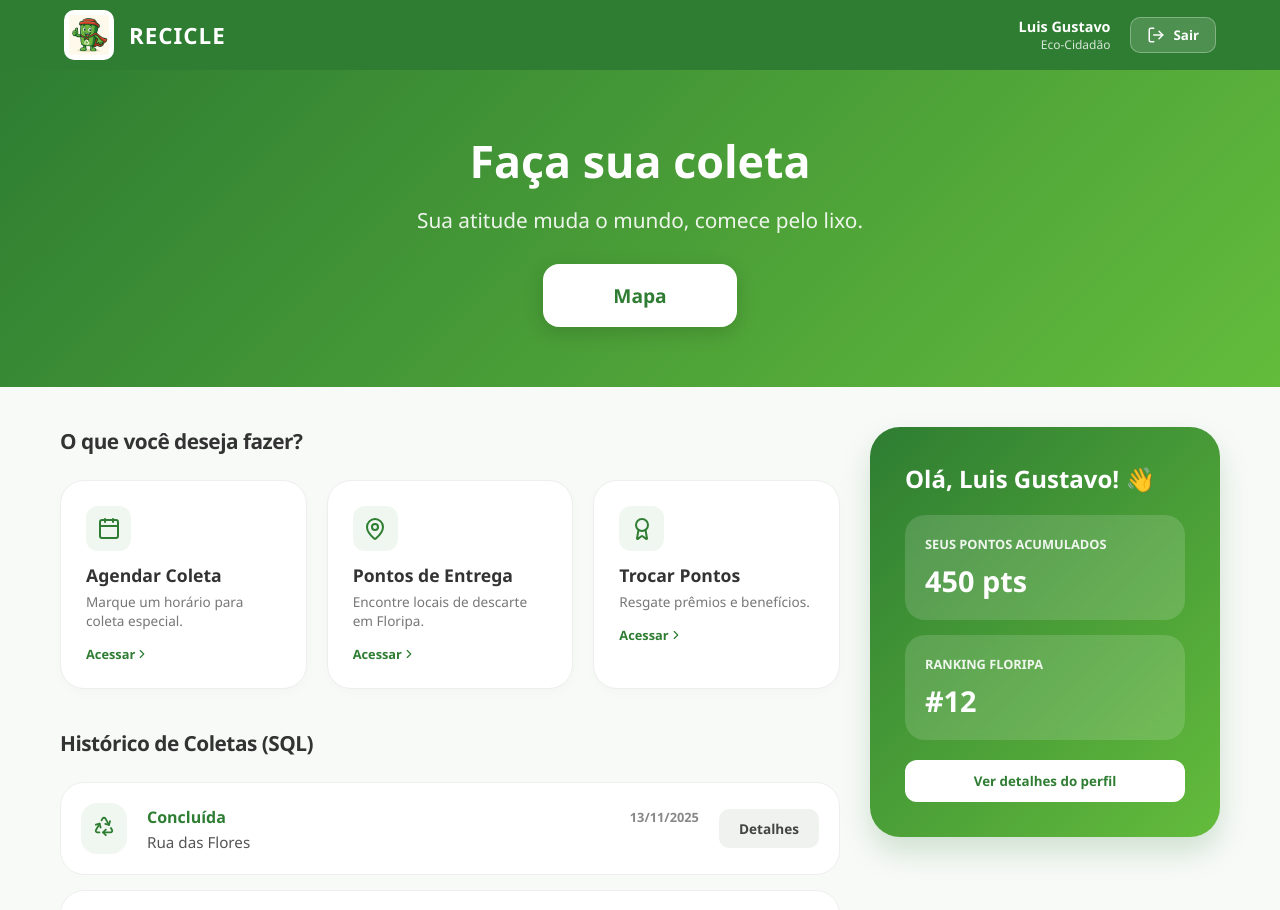
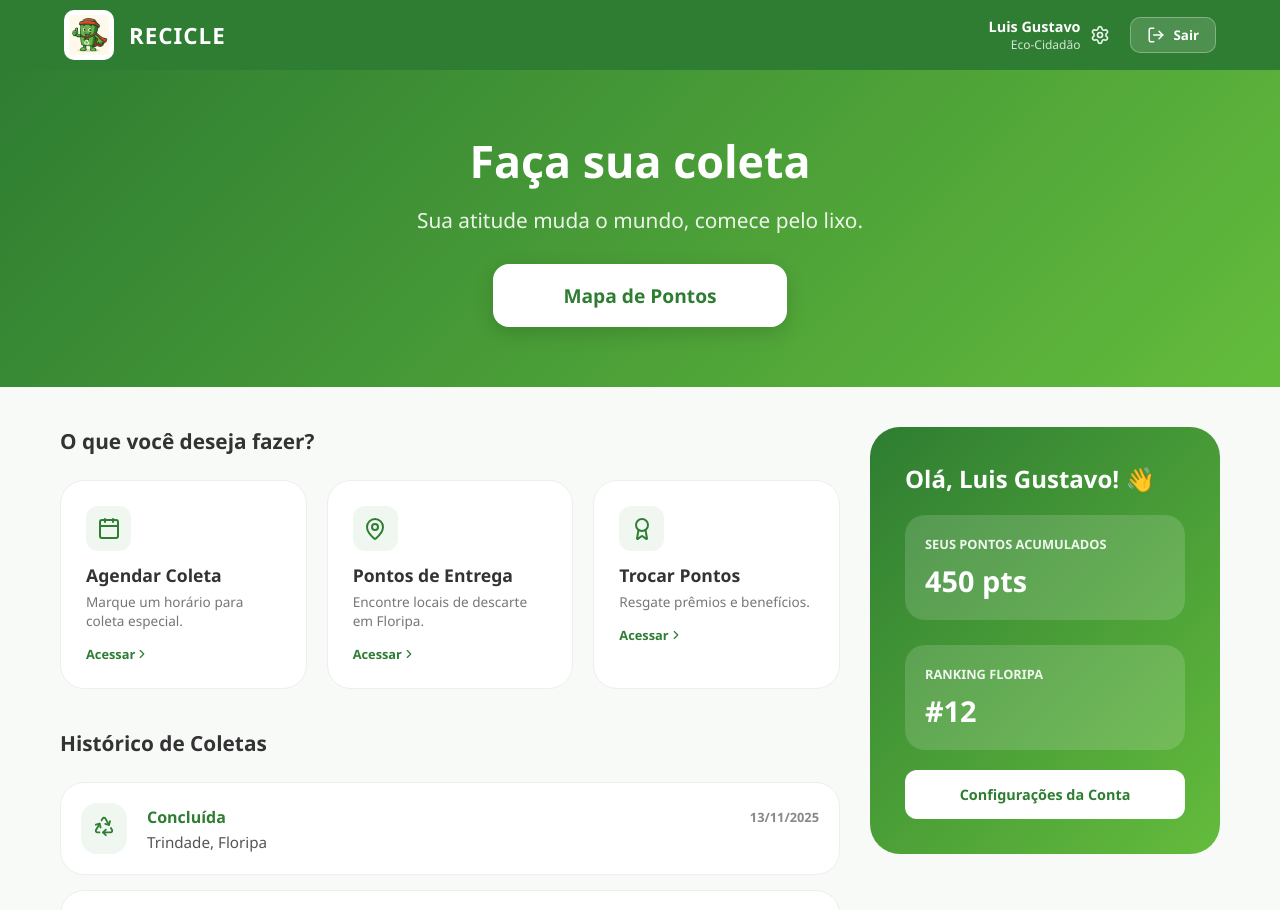
Before and after one commit to GustavoAng3lo/recicle-floripa, a React (Vite) app in the folder frontend/: page /home in a window 1280 px wide. Shown: the top 910 px of the page. Built offline with nearby package versions, Linux system fonts and the light colour scheme.

Commit message:
feat: finalização do layout desktop, rotas e tela de configurações

```diff
--- a/frontend/src/App.jsx
+++ b/frontend/src/App.jsx
@@ -1,8 +1,10 @@
+import React from 'react';
 import { BrowserRouter as Router, Routes, Route } from 'react-router-dom';
 import Login from './pages/Login';
 import Home from './pages/Home';
 import Cadastro from './pages/Cadastro';
-import Servicos from './pages/Servicos'; // Adicionei esta linha!
+import Servicos from './pages/Servicos';
+import Configuracoes from './pages/Configuracoes';
 import './App.css';
 
 function App() {
@@ -12,8 +14,8 @@ function App() {
         <Route path="/" element={<Login />} />
         <Route path="/cadastro" element={<Cadastro />} />
         <Route path="/home" element={<Home />} />
-        {/* Rota para a tela de busca e agendamento que criamos */}
         <Route path="/servicos" element={<Servicos />} />
+        <Route path="/configuracoes" element={<Configuracoes />} />
       </Routes>
     </Router>
   );
--- /dev/null
+++ b/frontend/src/pages/Configuracoes.jsx
@@ -0,0 +1,54 @@
+import React from 'react';
+import { useNavigate } from 'react-router-dom';
+import { User, MapPin, List, Settings, ShieldCheck, ArrowLeft } from 'lucide-react';
+import logoRecicle from '../assets/png.png';
+
+const Configuracoes = () => {
+  const navigate = useNavigate();
+  const nomeUsuario = "Luis Gustavo";
+
+  return (
+    <div style={{ minHeight: '100vh', backgroundColor: '#f8faf8', fontFamily: '"Inter", sans-serif' }}>
+      <nav style={{ display: 'flex', justifyContent: 'space-between', alignItems: 'center', padding: '15px 5%', backgroundColor: 'white', borderBottom: '1px solid #eee' }}>
+        <div style={{ display: 'flex', alignItems: 'center', gap: '10px', cursor: 'pointer', color: '#2e7d32' }} onClick={() => navigate('/home')}>
+          <ArrowLeft size={20} />
+          <span style={{ fontWeight: '700' }}>Voltar</span>
+        </div>
+        <img src={logoRecicle} alt="Logo" style={{ width: '35px' }} />
+      </nav>
+
+      <main style={{ display: 'flex', justifyContent: 'center', padding: '60px 20px' }}>
+        <div style={{ backgroundColor: 'white', width: '100%', maxWidth: '650px', borderRadius: '24px', padding: '40px', boxShadow: '0 10px 30px rgba(0,0,0,0.05)', border: '1px solid #f0f0f0' }}>
+          <div style={{ textAlign: 'center', marginBottom: '40px' }}>
+            <h1 style={{ margin: '0 0 10px 0', fontSize: '1.8rem', fontWeight: '800' }}>Olá, {nomeUsuario}!</h1>
+            <p style={{ margin: 0, color: '#666', fontWeight: '600' }}>Seus Pontos: <span style={{ color: '#2e7d32' }}>450 pts</span> (Ranking #12)</p>
+          </div>
+
+          <div style={{ display: 'flex', flexDirection: 'column', gap: '12px' }}>
+            <ConfigItem icon={<User size={20} />} title="Perfil" desc="Gerencie seu nome e foto de perfil." />
+            <ConfigItem icon={<MapPin size={20} />} title="Endereço Salvo" desc="SC-401, 9301 - Santo Antônio de Lisboa, Florianópolis" />
+            <ConfigItem icon={<List size={20} />} title="Minhas Coletas" desc="Veja o histórico de todas as suas coletas." />
+            <ConfigItem icon={<Settings size={20} />} title="Configuração" desc="Preferências da conta e notificações." />
+            <ConfigItem icon={<ShieldCheck size={20} />} title="Login e Segurança" desc="Altere sua senha e proteja sua conta." />
+          </div>
+
+          <button style={{ width: '100%', marginTop: '30px', padding: '16px', borderRadius: '14px', border: 'none', backgroundColor: '#64bc3c', color: 'white', fontWeight: '800', cursor: 'pointer' }}>
+            Confirmar alteração
+          </button>
+        </div>
+      </main>
+    </div>
+  );
+};
+
+const ConfigItem = ({ icon, title, desc }) => (
+  <div style={{ display: 'flex', alignItems: 'center', gap: '20px', padding: '18px', borderRadius: '16px', backgroundColor: '#f9f9f9', border: '1px solid #efefef', cursor: 'pointer' }}>
+    <div style={{ backgroundColor: 'white', padding: '10px', borderRadius: '10px', color: '#2e7d32' }}>{icon}</div>
+    <div style={{ flex: 1 }}>
+      <h4 style={{ margin: '0', fontSize: '1rem', fontWeight: '700' }}>{title}</h4>
+      <p style={{ margin: '0', fontSize: '0.85rem', color: '#777' }}>{desc}</p>
+    </div>
+  </div>
+);
+
+export default Configuracoes;
--- a/frontend/src/pages/Home.jsx
+++ b/frontend/src/pages/Home.jsx
@@ -1,6 +1,6 @@
 import React from 'react';
 import { useNavigate } from 'react-router-dom';
-import { LogOut, MapPin, Calendar, Award, Recycle, ChevronRight } from 'lucide-react';
+import { LogOut, MapPin, Calendar, Award, Recycle, ChevronRight, Settings } from 'lucide-react';
 import logoRecicle from '../assets/png.png';
 
 const Home = () => {
@@ -20,7 +20,7 @@ const Home = () => {
       paddingBottom: '40px'
     }}>
 
-      {/* NAVBAR SUPERIOR - ESTILO DESKTOP */}
+      {/* NAVBAR SUPERIOR */}
       <nav style={{
         display: 'flex',
         justifyContent: 'space-between',
@@ -31,7 +31,6 @@ const Home = () => {
         boxShadow: '0 4px 12px rgba(0,0,0,0.1)'
       }}>
         <div style={{ display: 'flex', alignItems: 'center', gap: '15px' }}>
-          {/* Logo com fundo branco para destaque sobre o verde */}
           <div style={{ backgroundColor: 'white', borderRadius: '10px', padding: '5px', display: 'flex' }}>
             <img src={logoRecicle} alt="Logo" style={{ width: '40px', height: 'auto' }} />
           </div>
@@ -39,9 +38,15 @@ const Home = () => {
         </div>
 
         <div style={{ display: 'flex', alignItems: 'center', gap: '20px' }}>
-          <div style={{ textAlign: 'right' }}>
-            <p style={{ margin: 0, fontSize: '0.9rem', fontWeight: '700' }}>{nomeUsuario}</p>
-            <p style={{ margin: 0, fontSize: '0.75rem', opacity: 0.8 }}>Eco-Cidadão</p>
+          <div
+            style={{ textAlign: 'right', cursor: 'pointer', display: 'flex', alignItems: 'center', gap: '10px' }}
+            onClick={() => navigate('/configuracoes')}
+          >
+            <div>
+              <p style={{ margin: 0, fontSize: '0.9rem', fontWeight: '700' }}>{nomeUsuario}</p>
+              <p style={{ margin: 0, fontSize: '0.75rem', opacity: 0.8 }}>Eco-Cidadão</p>
+            </div>
+            <Settings size={20} style={{ opacity: 0.9 }} />
           </div>
           <button onClick={handleLogout} style={logoutButtonStyle}>
             <LogOut size={18} /> Sair
@@ -49,7 +54,7 @@ const Home = () => {
         </div>
       </nav>
 
-      {/* SEÇÃO HERO (BANNER VERDE LARGO) */}
+      {/* SEÇÃO HERO */}
       <section style={{
         background: 'linear-gradient(135deg, #2e7d32 0%, #64bc3c 100%)',
         padding: '60px 5%',
@@ -61,12 +66,11 @@ const Home = () => {
         <p style={{ fontSize: '1.3rem', opacity: 0.9, marginBottom: '30px' }}>
           Sua atitude muda o mundo, comece pelo lixo.
         </p>
-        <button style={mapButtonStyle}>Mapa</button>
+        <button style={mapButtonStyle}>Mapa de Pontos</button>
       </section>
 
-      {/* CONTEÚDO EM GRID (LAYOUT COMPUTADOR) */}
+      {/* CONTEÚDO EM GRID */}
       <main style={{ maxWidth: '1200px', margin: '0 auto', padding: '0 20px' }}>
-
         <div style={{ display: 'grid', gridTemplateColumns: '1fr 350px', gap: '30px', alignItems: 'start' }}>
 
           {/* COLUNA ESQUERDA: AÇÕES E HISTÓRICO */}
@@ -91,14 +95,14 @@ const Home = () => {
               />
             </div>
 
-            <h3 style={sectionTitleStyle}>Histórico de Coletas (SQL)</h3>
+            <h3 style={sectionTitleStyle}>Histórico de Coletas</h3>
             <div style={{ display: 'flex', flexDirection: 'column', gap: '15px' }}>
-              <HistoryCard status="Concluída" data="13/11/2025" local="Rua das Flores" />
-              <HistoryCard status="Concluída" data="10/11/2025" local="Av. Beira Mar" />
+              <HistoryCard status="Concluída" data="13/11/2025" local="Trindade, Floripa" />
+              <HistoryCard status="Concluída" data="10/11/2025" local="Centro, Floripa" />
             </div>
           </div>
 
-          {/* COLUNA DIREITA: STATUS DO USUÁRIO */}
+          {/* COLUNA DIREITA: STATUS E LINK PARA CONFIGURAÇÕES */}
           <aside style={statsBoxStyle}>
             <h2 style={{ fontSize: '1.5rem', fontWeight: '800', marginBottom: '20px' }}>Olá, {nomeUsuario}! 👋</h2>
             <div style={{ display: 'flex', flexDirection: 'column', gap: '15px' }}>
@@ -111,18 +115,13 @@ const Home = () => {
                 <strong style={{ fontSize: '1.8rem' }}>#12</strong>
               </div>
             </div>
-            <button style={{
-              marginTop: '20px',
-              width: '100%',
-              padding: '12px',
-              borderRadius: '12px',
-              border: 'none',
-              backgroundColor: 'white',
-              color: '#2e7d32',
-              fontWeight: '800',
-              cursor: 'pointer'
-            }}>
-              Ver detalhes do perfil
+
+            {/* AQUI ESTÁ A ALTERAÇÃO PRINCIPAL */}
+            <button
+              onClick={() => navigate('/configuracoes')}
+              style={configButtonStyle}
+            >
+              Configurações da Conta
             </button>
           </aside>
 
@@ -132,7 +131,7 @@ const Home = () => {
   );
 };
 
-// COMPONENTES AUXILIARES DE ESTILO
+// COMPONENTES AUXILIARES
 const ActionCard = ({ icon, title, desc, onClick }) => (
   <div style={actionCardStyle} onClick={onClick}>
     <div style={iconBoxStyle}>{icon}</div>
@@ -154,103 +153,19 @@ const HistoryCard = ({ status, data, local }) => (
       </div>
       <p style={{ margin: '4px 0 0 0', color: '#555', fontSize: '0.95rem', fontWeight: '500' }}>{local}</p>
     </div>
-    <button style={detailsBtnStyle}>Detalhes</button>
   </div>
 );
 
-// OBJETOS DE ESTILO (CSS-IN-JS)
-const logoutButtonStyle = {
-  backgroundColor: 'rgba(255,255,255,0.15)',
-  border: '1px solid rgba(255,255,255,0.3)',
-  color: 'white',
-  padding: '8px 16px',
-  borderRadius: '10px',
-  fontWeight: '700',
-  cursor: 'pointer',
-  display: 'flex',
-  alignItems: 'center',
-  gap: '8px',
-  transition: '0.2s'
-};
-
-const mapButtonStyle = {
-  backgroundColor: 'white',
-  color: '#2e7d32',
-  border: 'none',
-  padding: '18px 70px',
-  borderRadius: '16px',
-  fontWeight: '900',
-  fontSize: '1.2rem',
-  cursor: 'pointer',
-  boxShadow: '0 6px 20px rgba(0,0,0,0.15)',
-  transition: '0.3s'
-};
-
-const sectionTitleStyle = { color: '#333', fontWeight: '900', marginBottom: '25px', fontSize: '1.3rem', letterSpacing: '-0.5px' };
-
-const actionCardStyle = {
-  backgroundColor: 'white',
-  padding: '25px',
-  borderRadius: '24px',
-  border: '1px solid #eee',
-  textAlign: 'left',
-  cursor: 'pointer',
-  transition: '0.3s',
-  boxShadow: '0 4px 12px rgba(0,0,0,0.02)'
-};
-
-const iconBoxStyle = {
-  backgroundColor: '#f0f7f0',
-  width: '45px',
-  height: '45px',
-  borderRadius: '12px',
-  display: 'flex',
-  alignItems: 'center',
-  justifyContent: 'center'
-};
-
-const historyCardStyle = {
-  display: 'flex',
-  alignItems: 'center',
-  gap: '20px',
-  padding: '20px',
-  backgroundColor: 'white',
-  borderRadius: '24px',
-  border: '1px solid #eee',
-  transition: '0.3s'
-};
-
+// ESTILOS (OBJETOS)
+const logoutButtonStyle = { backgroundColor: 'rgba(255,255,255,0.15)', border: '1px solid rgba(255,255,255,0.3)', color: 'white', padding: '8px 16px', borderRadius: '10px', fontWeight: '700', cursor: 'pointer', display: 'flex', alignItems: 'center', gap: '8px' };
+const mapButtonStyle = { backgroundColor: 'white', color: '#2e7d32', border: 'none', padding: '18px 70px', borderRadius: '16px', fontWeight: '900', fontSize: '1.2rem', cursor: 'pointer', boxShadow: '0 6px 20px rgba(0,0,0,0.15)' };
+const sectionTitleStyle = { color: '#333', fontWeight: '900', marginBottom: '25px', fontSize: '1.3rem' };
+const actionCardStyle = { backgroundColor: 'white', padding: '25px', borderRadius: '24px', border: '1px solid #eee', textAlign: 'left', cursor: 'pointer', transition: '0.3s' };
+const iconBoxStyle = { backgroundColor: '#f0f7f0', width: '45px', height: '45px', borderRadius: '12px', display: 'flex', alignItems: 'center', justifyContent: 'center' };
+const historyCardStyle = { display: 'flex', alignItems: 'center', gap: '20px', padding: '20px', backgroundColor: 'white', borderRadius: '24px', border: '1px solid #eee' };
 const recycleCircleStyle = { backgroundColor: '#f0f7f0', padding: '12px', borderRadius: '16px' };
-
-const detailsBtnStyle = {
-  backgroundColor: '#f0f2f0',
-  border: 'none',
-  padding: '10px 20px',
-  borderRadius: '10px',
-  fontWeight: '800',
-  fontSize: '0.85rem',
-  color: '#444',
-  cursor: 'pointer'
-};
-
-const statsBoxStyle = {
-  background: 'linear-gradient(135deg, #2e7d32 0%, #64bc3c 100%)',
-  padding: '35px',
-  borderRadius: '30px',
-  color: 'white',
-  boxShadow: '0 15px 30px rgba(46, 125, 50, 0.2)',
-  position: 'sticky',
-  top: '20px'
-};
-
-const statItemStyle = {
-  backgroundColor: 'rgba(255,255,255,0.15)',
-  padding: '20px',
-  borderRadius: '20px',
-  display: 'flex',
-  flexDirection: 'column',
-  gap: '8px',
-  backdropFilter: 'blur(5px)'
-};
+const statsBoxStyle = { background: 'linear-gradient(135deg, #2e7d32 0%, #64bc3c 100%)', padding: '35px', borderRadius: '30px', color: 'white', position: 'sticky', top: '20px' };
+const statItemStyle = { backgroundColor: 'rgba(255,255,255,0.15)', padding: '20px', borderRadius: '20px', display: 'flex', flexDirection: 'column', gap: '8px', marginBottom: '10px' };
+const configButtonStyle = { marginTop: '10px', width: '100%', padding: '15px', borderRadius: '12px', border: 'none', backgroundColor: 'white', color: '#2e7d32', fontWeight: '800', cursor: 'pointer', fontSize: '0.9rem' };
 
 export default Home;
```
